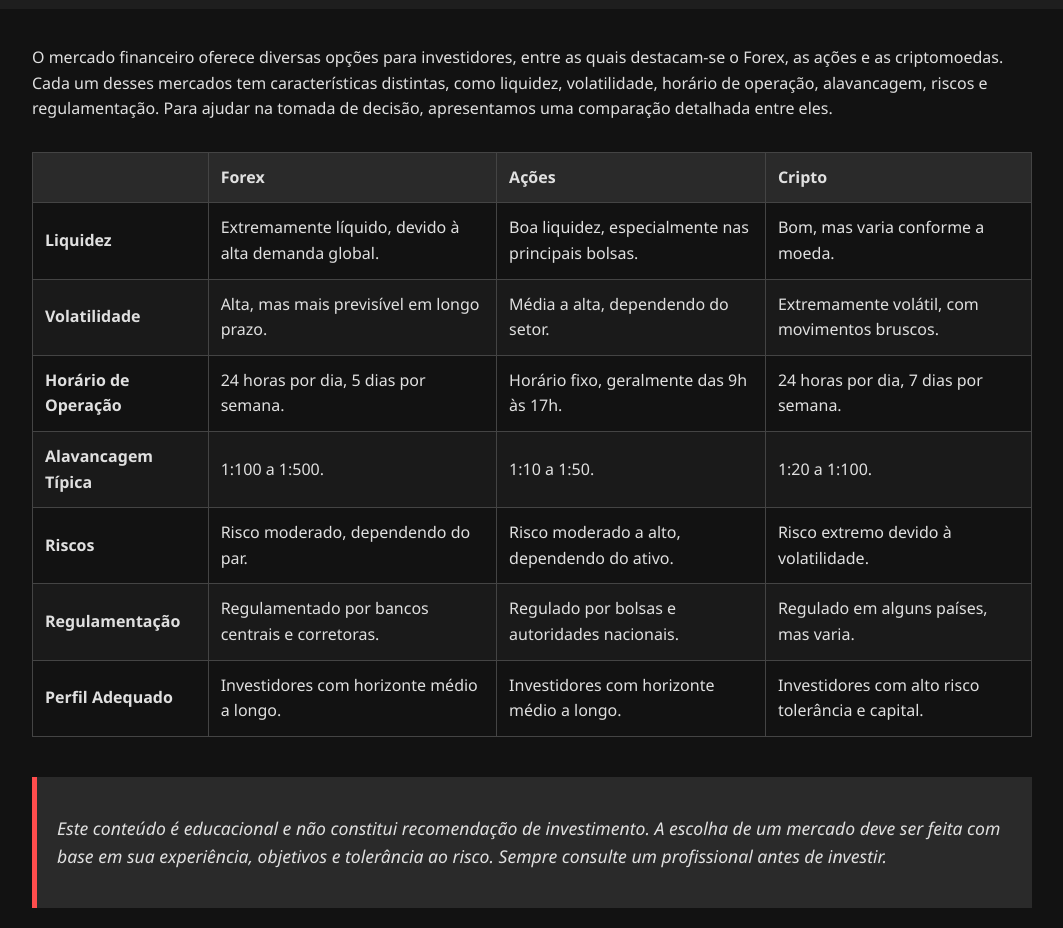
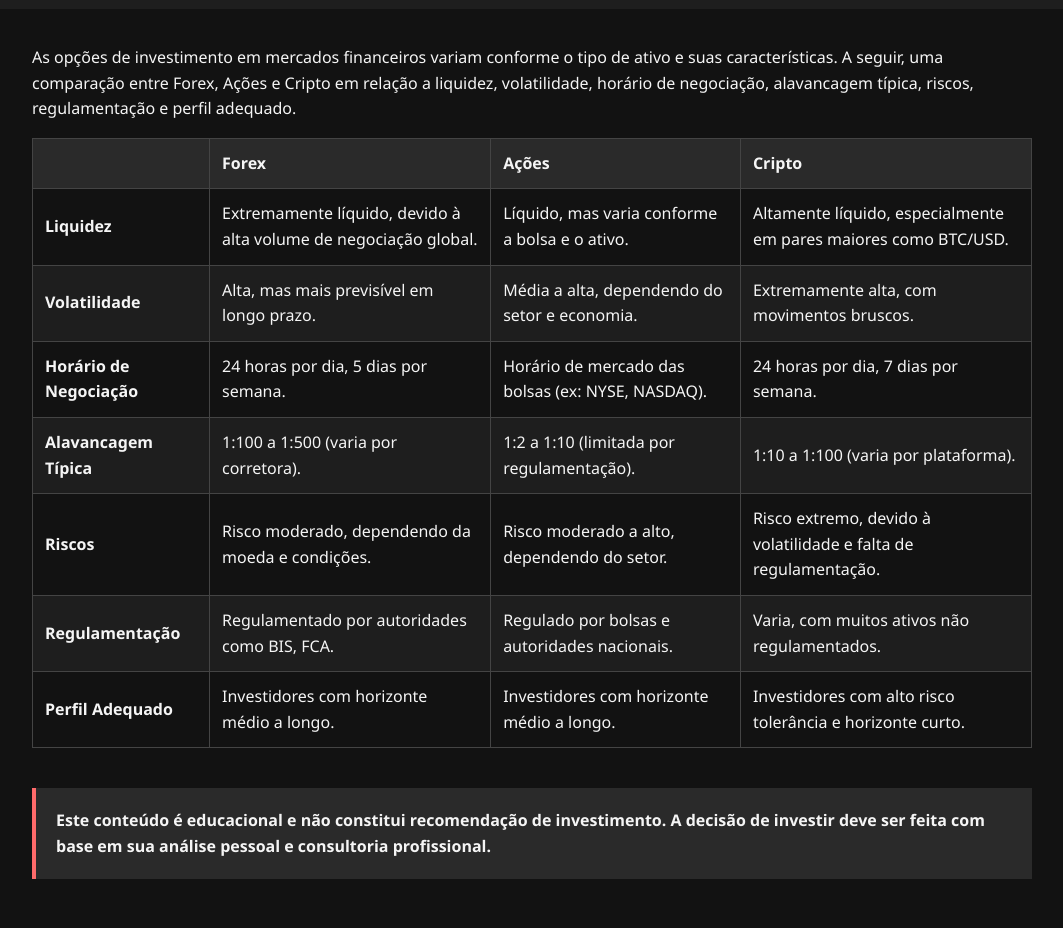
Before and after one commit to maicontsuda/asura, a website: page site/trading/comparativo-mercados.html in a window 1280 px wide. Shown: the part 95-1023 px from the top of the page, without its empty margins (108-1171 px from the left). After the commit the page ends 994 px from the top, so only its background shows below. Drawn offline with Linux system fonts and the light colour scheme.

Commit message:
site: trading/comparativo-mercados.html

```diff
--- a/site/trading/comparativo-mercados.html
+++ b/site/trading/comparativo-mercados.html
@@ -8,12 +8,12 @@
             margin: 0;
             font-family: 'Segoe UI', Tahoma, Geneva, Verdana, sans-serif;
             background-color: #121212;
-            color: #e0e0e0;
+            color: #f5f5f5;
             line-height: 1.6;
         }
         header {
             background-color: #1e1e1e;
-            padding: 20px 0;
+            padding: 20px;
             text-align: center;
         }
         h1 {
@@ -23,15 +23,17 @@
         .container {
             padding: 20px;
             max-width: 1000px;
-            margin: auto;
+            margin: 0 auto;
         }
         table {
             width: 100%;
             border-collapse: collapse;
-            margin-top: 30px;
+            margin-bottom: 40px;
+        }
+        table, th, td {
+            border: 1px solid #444;
         }
         th, td {
-            border: 1px solid #444;
             padding: 12px;
             text-align: left;
         }
@@ -39,17 +41,17 @@
             background-color: #2a2a2a;
         }
         tr:nth-child(even) {
-            background-color: #1a1a1a;
+            background-color: #1e1e1e;
         }
         .aviso {
-            margin-top: 40px;
             background-color: #2a2a2a;
             padding: 20px;
-            border-left: 5px solid #ff4d4d;
+            border-left: 4px solid #ff6b6b;
+            margin-top: 30px;
         }
         .aviso p {
-            font-size: 1.1em;
-            font-style: italic;
+            font-weight: bold;
+            margin: 0;
         }
     </style>
 </head>
@@ -59,7 +61,7 @@
     </header>
     <div class="container">
         <p>
-            O mercado financeiro oferece diversas opções para investidores, entre as quais destacam-se o Forex, as ações e as criptomoedas. Cada um desses mercados tem características distintas, como liquidez, volatilidade, horário de operação, alavancagem, riscos e regulamentação. Para ajudar na tomada de decisão, apresentamos uma comparação detalhada entre eles.
+            As opções de investimento em mercados financeiros variam conforme o tipo de ativo e suas características. A seguir, uma comparação entre Forex, Ações e Cripto em relação a liquidez, volatilidade, horário de negociação, alavancagem típica, riscos, regulamentação e perfil adequado.
         </p>
         <table>
             <thead>
@@ -73,52 +75,50 @@
             <tbody>
                 <tr>
                     <td><strong>Liquidez</strong></td>
-                    <td>Extremamente líquido, devido à alta demanda global.</td>
-                    <td>Boa liquidez, especialmente nas principais bolsas.</td>
-                    <td>Bom, mas varia conforme a moeda.</td>
+                    <td>Extremamente líquido, devido à alta volume de negociação global.</td>
+                    <td>Líquido, mas varia conforme a bolsa e o ativo.</td>
+                    <td>Altamente líquido, especialmente em pares maiores como BTC/USD.</td>
                 </tr>
                 <tr>
                     <td><strong>Volatilidade</strong></td>
                     <td>Alta, mas mais previsível em longo prazo.</td>
-                    <td>Média a alta, dependendo do setor.</td>
-                    <td>Extremamente volátil, com movimentos bruscos.</td>
+                    <td>Média a alta, dependendo do setor e economia.</td>
+                    <td>Extremamente alta, com movimentos bruscos.</td>
                 </tr>
                 <tr>
-                    <td><strong>Horário de Operação</strong></td>
+                    <td><strong>Horário de Negociação</strong></td>
                     <td>24 horas por dia, 5 dias por semana.</td>
-                    <td>Horário fixo, geralmente das 9h às 17h.</td>
+                    <td>Horário de mercado das bolsas (ex: NYSE, NASDAQ).</td>
                     <td>24 horas por dia, 7 dias por semana.</td>
                 </tr>
                 <tr>
                     <td><strong>Alavancagem Típica</strong></td>
-                    <td>1:100 a 1:500.</td>
-                    <td>1:10 a 1:50.</td>
-                    <td>1:20 a 1:100.</td>
+                    <td>1:100 a 1:500 (varia por corretora).</td>
+                    <td>1:2 a 1:10 (limitada por regulamentação).</td>
+                    <td>1:10 a 1:100 (varia por plataforma).</td>
                 </tr>
                 <tr>
                     <td><strong>Riscos</strong></td>
-                    <td>Risco moderado, dependendo do par.</td>
-                    <td>Risco moderado a alto, dependendo do ativo.</td>
-                    <td>Risco extremo devido à volatilidade.</td>
+                    <td>Risco moderado, dependendo da moeda e condições.</td>
+                    <td>Risco moderado a alto, dependendo do setor.</td>
+                    <td>Risco extremo, devido à volatilidade e falta de regulamentação.</td>
                 </tr>
                 <tr>
                     <td><strong>Regulamentação</strong></td>
-                    <td>Regulamentado por bancos centrais e corretoras.</td>
+                    <td>Regulamentado por autoridades como BIS, FCA.</td>
                     <td>Regulado por bolsas e autoridades nacionais.</td>
-                    <td>Regulado em alguns países, mas varia.</td>
+                    <td>Varia, com muitos ativos não regulamentados.</td>
                 </tr>
                 <tr>
                     <td><strong>Perfil Adequado</strong></td>
                     <td>Investidores com horizonte médio a longo.</td>
                     <td>Investidores com horizonte médio a longo.</td>
-                    <td>Investidores com alto risco tolerância e capital.</td>
+                    <td>Investidores com alto risco tolerância e horizonte curto.</td>
                 </tr>
             </tbody>
         </table>
         <div class="aviso">
-            <p>
-                Este conteúdo é educacional e não constitui recomendação de investimento. A escolha de um mercado deve ser feita com base em sua experiência, objetivos e tolerância ao risco. Sempre consulte um profissional antes de investir.
-            </p>
+            <p>Este conteúdo é educacional e não constitui recomendação de investimento. A decisão de investir deve ser feita com base em sua análise pessoal e consultoria profissional.</p>
         </div>
     </div>
 </body>
```
